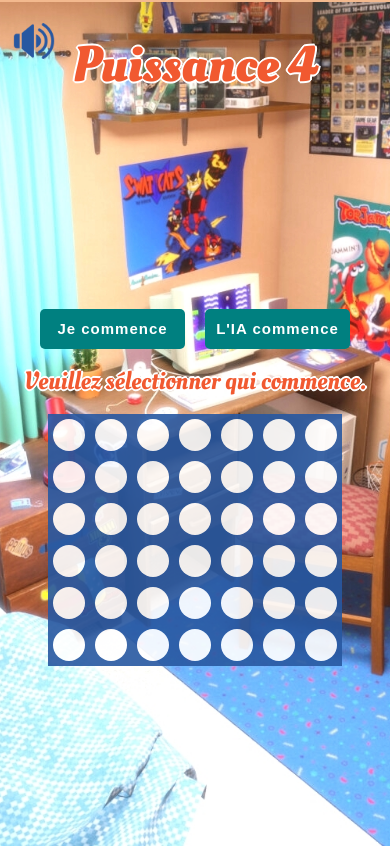
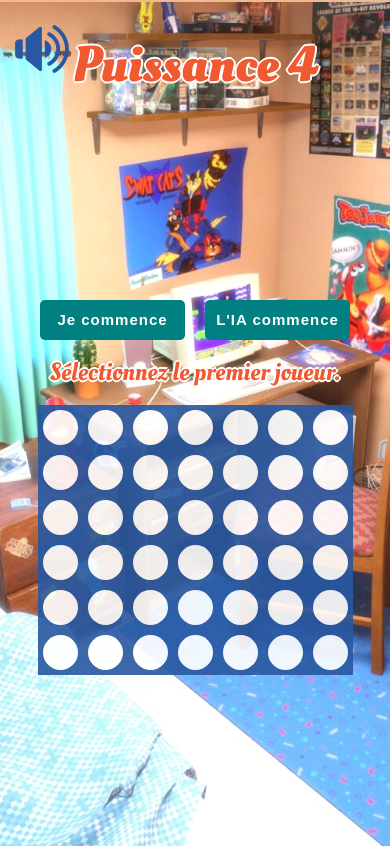
Before and after one commit to jesselessa/connect4-react, a React (Vite) app: page / in a window 390 px wide. Shown: the part 842-1688 px from the top of the page. Built offline with nearby package versions, Linux system fonts and the light colour scheme.

Commit message:
updated win detection logic and applied winning styles

```diff
--- a/src/App.css
+++ b/src/App.css
@@ -204,7 +204,7 @@ h1 {
     -0.1rem 0.1rem 0 rgb(255, 255, 255);
 }
 
-/* End game animation */
+/* End game animated text */
 .animated {
   animation: 2s message ease infinite;
 }
@@ -225,7 +225,7 @@ h1 {
   }
   25% {
     color: #f15930;
-    transform: scale(1.3);
+    transform: scale(1.2);
     opacity: 1;
     text-shadow:
       0.2rem 0 0 rgb(255, 255, 255),
@@ -252,8 +252,7 @@ h1 {
       -0.1rem 0.1rem 0 #f15930;
   }
   75% {
-    /* Animate nothing to add pause at the end of animation */
-    transform: scale(1.3);
+    transform: scale(1.2);
     opacity: 1;
     text-shadow:
       2px 0 0 #f15930,
@@ -296,33 +295,58 @@ table {
   cursor: pointer;
   opacity: 0.9;
 }
-.white {
+.white,
+.red,
+.yellow {
   height: 6rem;
   width: 6rem;
-  background-color: white;
   border-radius: 50%;
 }
+
+.white {
+  background-color: white;
+}
 .red {
-  height: 6rem;
-  width: 6rem;
   background-color: #f15930;
-  border-radius: 50%;
   transition: background-color 0.5s;
 }
 .yellow {
-  height: 6rem;
-  width: 6rem;
   background-color: #ffd700;
-  border-radius: 50%;
   transition: background-color 0.5s;
+}
+
+/* --- Winning Combination Styles --- */
+/*! The class '.orange' below is added dynamically to the token (div red or yellow) */
+.orange {
+  background-color: #ff9800 !important; /* Force orange on red or yellow */
+  border: 3px solid white;
+  box-shadow: 0 0 20px #ff9800;
+  transform: scale(1.1);
+  z-index: 10;
+  animation: win-pulse 0.8s infinite alternate;
+}
+@keyframes win-pulse {
+  from {
+    transform: scale(1.05);
+    box-shadow: 0 0 10px #ff9800;
+  }
+  to {
+    transform: scale(1.1);
+    box-shadow: 0 0 25px #ffcc80;
+  }
+}
+/* Darken other tokens slightly when the game is over to make the winning line stand out */
+table:has(.orange) .cell:not(:has(.orange)) {
+  opacity: 0.6;
+  filter: grayscale(30%);
 }
 
 /* Reset Button */
 .reset-btn {
   background-color: #f15930;
   color: white;
-  height: 40px;
-  width: 120px;
+  height: 50px;
+  width: 130px;
   font-weight: bold;
   font-size: 2rem;
   border-radius: 0.5rem;
@@ -342,8 +366,8 @@ table {
   cursor: pointer;
 }
 #toggle-music {
-  width: 48px;
-  height: 48px;
+  width: 64px;
+  height: 64px;
 }
 figcaption {
   font-size: 1.6rem;
@@ -367,11 +391,22 @@ figcaption {
     font-size: 5rem;
   }
   .message {
+    max-width: 80%;
     font-size: 2.5rem;
   }
-  .table {
-    width: 100%;
+  .cell {
+    height: 5.5rem;
+    width: 5.5rem;
   }
+  .white,
+  .red,
+  .yellow {
+    width: 4.5rem;
+    height: 4.5rem;
+  }
+}
+
+@media only screen and (max-width: 400px) {
   .cell {
     height: 4.5rem;
     width: 4.5rem;
@@ -379,12 +414,15 @@ figcaption {
   .white,
   .red,
   .yellow {
-    max-width: 3.5rem;
+    width: 3.5rem;
     height: 3.5rem;
+  }
+  .message {
+    font-size: 2.5rem;
   }
 }
 
-@media only screen and (max-width: 400px) {
+@media only screen and (max-width: 320px) {
   .cell {
     height: 4.2rem;
     width: 4.2rem;
@@ -395,23 +433,14 @@ figcaption {
     width: 3.2rem;
     height: 3.2rem;
   }
-}
-@media only screen and (max-width: 374px) {
-  .cell {
-    height: 3.5rem;
-    width: 3.5rem;
-  }
-  .white,
-  .red,
-  .yellow {
-    width: 2.5rem;
-    height: 2.5rem;
+  .message {
+    font-size: 2.2rem;
   }
   #toggle {
     top: 10px;
   }
   #toggle-music {
-    width: 32px;
-    height: 32px;
+    width: 54px;
+    height: 54px;
   }
 }
--- a/src/App.jsx
+++ b/src/App.jsx
@@ -28,6 +28,7 @@ class App extends React.Component {
       gameOver: false,
       message: "",
       isVsCPU: true, // Computer mode by default ('CPU' for Central Processing Unit)
+      winningCombination: [], // Coordinates of winning tokens
     };
 
     // Speaker reference
@@ -48,7 +49,8 @@ class App extends React.Component {
       board: this.createEmptyBoard(),
       currentPlayer: playerStarting,
       gameOver: false,
-      message: playerStarting === null ? "Veuillez sélectionner qui commence." : "",
+      message: playerStarting === null ? "Sélectionnez le premier joueur." : "",
+      winningCombination: [],
     });
   }
 
@@ -106,7 +108,7 @@ class App extends React.Component {
   }
   // Check if a specific player would win by playing in a given column
   checkWinningMove(board, column, player) {
-    // Create a deep copy of the board to simulate the move safely (we don't want AI to modify the actual game state during its reasoning)
+    // Create a deep copy of the board to simulate the move safely (we don't want our AI to modify the actual game state during its reasoning)
     const boardCopy = board.map(row => [...row]);
 
     // Simulate the token falling in the column
@@ -117,13 +119,17 @@ class App extends React.Component {
       }
     }
 
-    // Use our existing logic to see if this move results in a win
-    return (
-      this.checkVerticalMoves(boardCopy) === player ||
-      this.checkHorizontalMoves(boardCopy) === player ||
-      this.checkRightDiagonalMoves(boardCopy) === player ||
-      this.checkLeftDiagonalMoves(boardCopy) === player
-    );
+    // Capture the results of each check
+    const vMove = this.checkVerticalMoves(boardCopy);
+    const hMove = this.checkHorizontalMoves(boardCopy);
+    const rdMove = this.checkRightDiagonalMoves(boardCopy);
+    const ldMove = this.checkLeftDiagonalMoves(boardCopy);
+
+    // We use checkAllMoves which already centralizes all checks
+    const result = this.checkAllMoves(boardCopy);
+
+    // Then, we check if the result is an object and if the winner is the correct player
+    return result && typeof result === "object" && result.winner === player;
   }
 
   // Set change of turn : if current player is player1, change to player2 and vice versa
@@ -168,12 +174,18 @@ class App extends React.Component {
       // Check board status after the move
       let result = this.checkAllMoves(board);
 
-      if (result === this.state.player1 || result === this.state.player2) {
-        // Define final message based on who won
-        const msg = `${result === this.state.player1 ? "Vous avez gagné" : "Vous avez perdu"} !!!`;
+      // Check if result exists AND if its winner corresponds to a player
+      if (result && (result.winner === this.state.player1 || result.winner === this.state.player2)) {
+        // Get winner for custom message
+        const winnerPlayer = result.winner;
+        const msg = `${winnerPlayer === this.state.player1 ? "Vous avez gagné" : "Vous avez perdu"} !!!`;
+
+        // Store the winning combination coordinates in the state to highlight them later in Cell
+        this.setState({ winningCombination: result.coords });
+
         this.endGame(board, msg, winner);
       } else if (result === "draw") {
-        this.endGame(board, "Égalité.", drawOrFailure);
+        this.endGame(board, "Egalité.", drawOrFailure);
       } else {
         this.setState({ board, currentPlayer: this.changePlayer(), message: "" });
       }
@@ -211,9 +223,12 @@ class App extends React.Component {
             board[r][c] === board[r - 1][c] &&
             board[r][c] === board[r - 2][c] &&
             board[r][c] === board[r - 3][c]
-          ) {
-            return board[r][c];
-          }
+          )
+            // Return player and the coordinates of the 4 tokens
+            return {
+              winner: board[r][c],
+              coords: [[r, c], [r - 1, c], [r - 2, c], [r - 3, c]]
+            };
         }
       }
     }
@@ -229,7 +244,10 @@ class App extends React.Component {
             board[r][c] === board[r][c + 2] &&
             board[r][c] === board[r][c + 3]
           ) {
-            return board[r][c];
+            return {
+              winner: board[r][c],
+              coords: [[r, c], [r, c + 1], [r, c + 2], [r, c + 3]]
+            };
           }
         }
       }
@@ -246,7 +264,10 @@ class App extends React.Component {
             board[r][c] === board[r - 2][c + 2] &&
             board[r][c] === board[r - 3][c + 3]
           ) {
-            return board[r][c];
+            return {
+              winner: board[r][c],
+              coords: [[r, c], [r - 1, c + 1], [r - 2, c + 2], [r - 3, c + 3]]
+            };
           }
         }
       }
@@ -263,7 +284,10 @@ class App extends React.Component {
             board[r][c] === board[r - 2][c - 2] &&
             board[r][c] === board[r - 3][c - 3]
           ) {
-            return board[r][c];
+            return {
+              winner: board[r][c],
+              coords: [[r, c], [r - 1, c - 1], [r - 2, c - 2], [r - 3, c - 3]]
+            };
           }
         }
       }
@@ -290,7 +314,7 @@ class App extends React.Component {
       this.checkLeftDiagonalMoves(board) ||
       this.checkHorizontalMoves(board) ||
       this.checkDraw(board)
-    );
+    ) || null; // Return 'null' if no win or draw
   }
   //? Explanation: The checkAllMoves function consolidates the results of all individual move-checking functions (vertical, horizontal, right diagonal, left diagonal, and draw). It sequentially calls each of these functions and returns the result of the first one that indicates a win or a draw. If none of the functions find a winning condition or a draw, it returns undefined, indicating that the game is still in progress.
 
@@ -326,7 +350,12 @@ class App extends React.Component {
               <tbody>
                 {/* All rows mapping to get the Row component */}
                 {this.state.board.map((row, i) => (
-                  <Row key={i} row={row} play={this.play} />
+                  <Row
+                    key={i}
+                    row={row}
+                    rowIndex={i}
+                    play={this.play} winningCombination={this.state.winningCombination}
+                  />
                 ))}
               </tbody>
             </table>
--- a/src/components/Cell.jsx
+++ b/src/components/Cell.jsx
@@ -9,15 +9,21 @@ import React from "react";
 
 class Cell extends React.Component {
   render() {
-    const { value, columnIndex, play } = this.props;
+    const { value, columnIndex, rowIndex, play, winningCombination } = this.props;
 
-    // Change cell color based on player value
+    // 1. Change cell color based on player value
     let color = "white"; // Default empty cell
     if (value === 1) {
       color = "red"; // Player 1 (Human)
     } else if (value === 2) {
       color = "yellow"; // Player 2 (AI)
     }
+
+    // 2. Check if this cell is part of the winning combination
+    // .some() returns 'true' if a pair [r, c] matches [rowIndex, columnIndex]
+    const isWinningCell = winningCombination.some(
+      (coord) => coord[0] === rowIndex && coord[1] === columnIndex
+    );
 
     return (
       <td>
@@ -28,7 +34,8 @@ class Cell extends React.Component {
             play(columnIndex);
           }}
         >
-          <div className={color}></div>
+          {/* Si isWinningCell est vrai, on ajoute la classe 'orange', sinon rien */}
+          <div className={`${color} ${isWinningCell ? "orange" : ""}`}></div>
         </div>
       </td>
     );
--- a/src/components/Row.jsx
+++ b/src/components/Row.jsx
@@ -11,12 +11,19 @@ import Cell from "./Cell.jsx";
 
 class Row extends React.Component {
   render() {
-    const { row, play } = this.props;
+    const { row, play, rowIndex, winningCombination } = this.props;
     return (
       <tr>
-        {/* ALL CELLS MAPPING TO GET THE CELL COMPONENT */}
+        {/* All cells mapping to get the Cell component */}
         {row.map((cell, i) => (
-          <Cell key={i} value={cell} columnIndex={i} play={play} />
+          <Cell
+            key={i}
+            value={cell}
+            columnIndex={i}
+            rowIndex={rowIndex}
+            play={play}
+            winningCombination={winningCombination}
+          />
         ))}
       </tr>
     );
```
